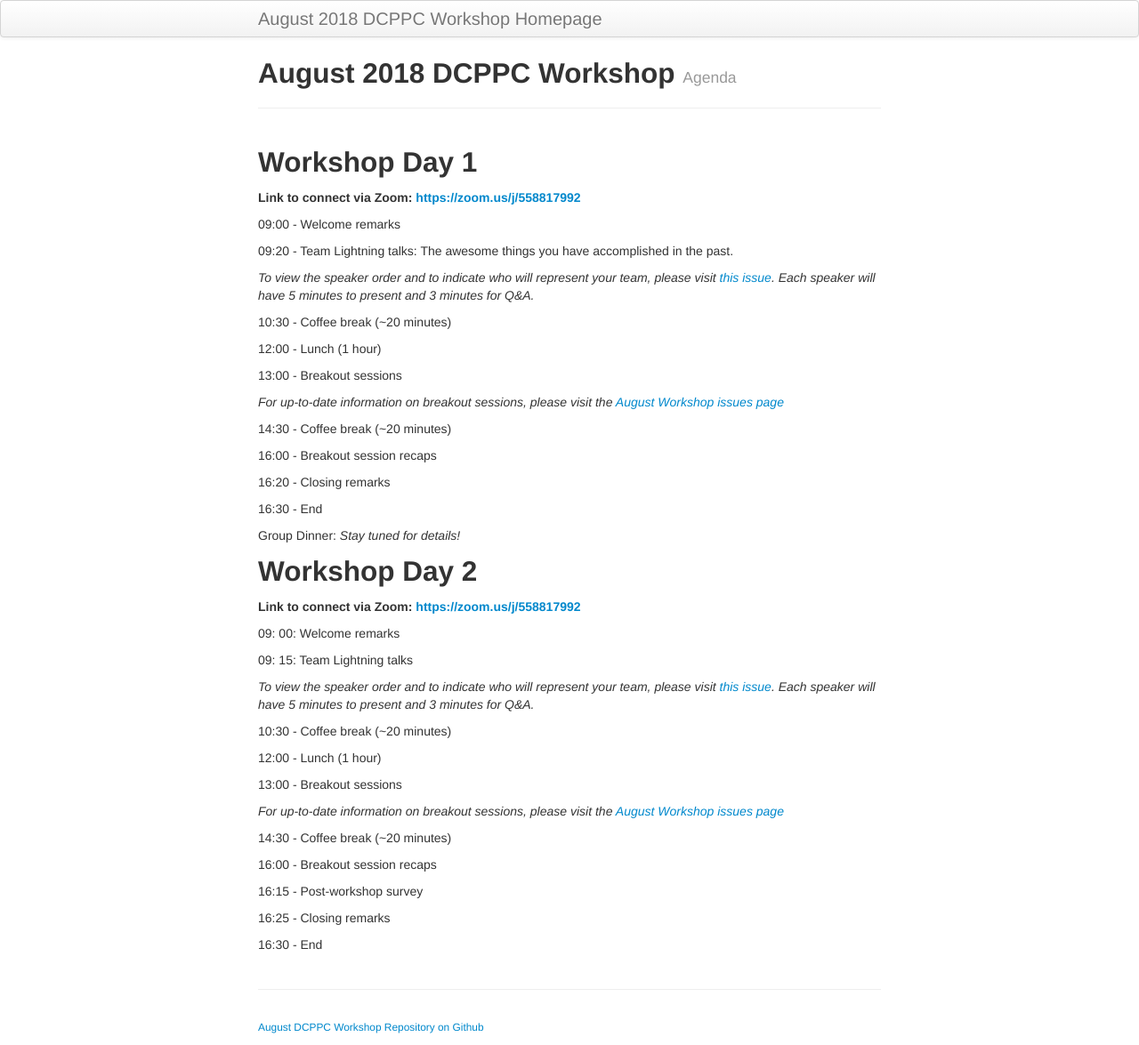
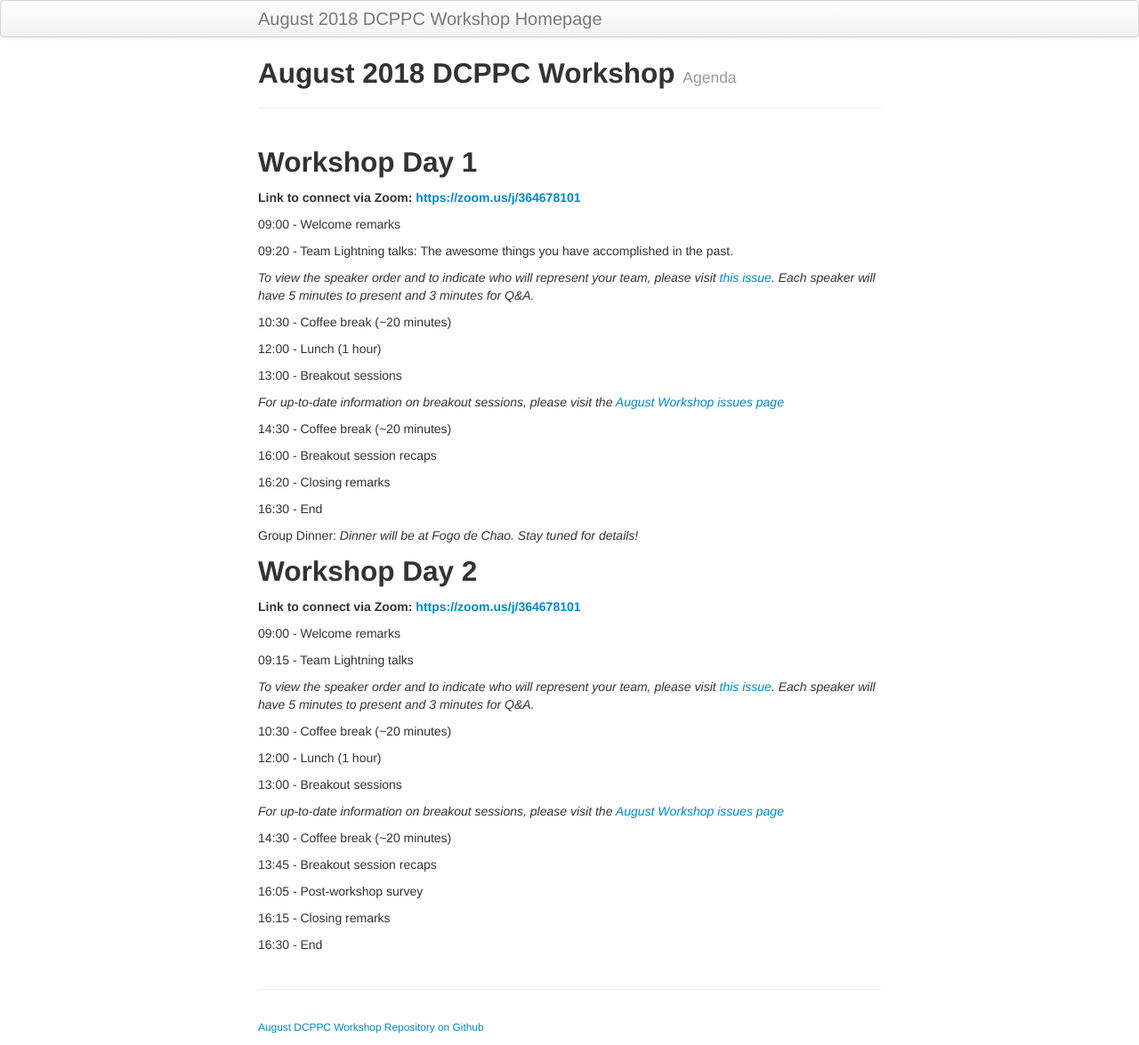
Before and after one commit to dcppc/2018-august-workshop, a Jekyll site: the page built from docs/agenda.md, in a window 1280 px wide. Shown: the whole page at 89% size. Built offline with Jekyll 4.4.1, drawn with Linux system fonts in a browser that asks for light colours.

Commit message:
agenda updates

```diff
--- a/docs/agenda.md
+++ b/docs/agenda.md
@@ -7,7 +7,7 @@ tagline: Agenda
 
 ## Workshop Day 1
 
-**Link to connect via Zoom: [https://zoom.us/j/558817992](https://zoom.us/j/364678101)**
+**Link to connect via Zoom: [https://zoom.us/j/364678101](https://zoom.us/j/364678101)**
 
 09:00 - Welcome remarks
 
@@ -31,16 +31,16 @@ _For up-to-date information on breakout sessions, please visit the [August Works
 
 16:30 - End
 
-Group Dinner: _Stay tuned for details!_
+Group Dinner: _Dinner will be at Fogo de Chao. Stay tuned for details!_
 
 
 ## Workshop Day 2
 
-**Link to connect via Zoom: [https://zoom.us/j/558817992](https://zoom.us/j/364678101)**
+**Link to connect via Zoom: [https://zoom.us/j/364678101](https://zoom.us/j/364678101)**
 
-09: 00: Welcome remarks
+09:00 - Welcome remarks
 
-09: 15: Team Lightning talks
+09:15 - Team Lightning talks
 
 _To view the speaker order and to indicate who will represent your team, please visit [this issue](https://github.com/dcppc/2018-august-workshop/issues/). Each speaker will have 5 minutes to present and 3 minutes for Q&A._
 
@@ -52,13 +52,12 @@ _To view the speaker order and to indicate who will represent your team, please
 
 _For up-to-date information on breakout sessions, please visit the [August Workshop issues page](https://github.com/dcppc/2018-august-workshop/issues)_
 
-
 14:30 - Coffee break (~20 minutes)
 
-16:00 - Breakout session recaps
+13:45 - Breakout session recaps
 
-16:15 - Post-workshop survey
+16:05 - Post-workshop survey
 
-16:25 - Closing remarks
+16:15 - Closing remarks
 
 16:30 - End
```
